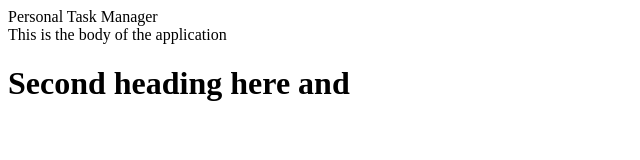
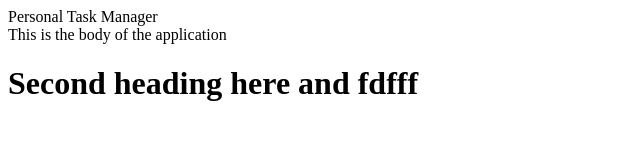
Before and after one commit to vy3191/personal_task_manager, a React app: page / in a window 1280 px wide. Shown: the top 160 px of the page, without its empty margins (0-640 px from the left). Built offline with nearby package versions, Linux system fonts and the light colour scheme.

Commit message:
Implemented hot-reloading functionality

```diff
--- a/src/pages/Base/App.js
+++ b/src/pages/Base/App.js
@@ -1,5 +1,6 @@
 import React from 'react';
 import { Header } from 'components';
+import { hot as horReloader } from 'react-hot-loader/root';
 import './_App';
 // import Header from '../../components/Header/Header';
 // import Footer from '../../components/Footer/Footer';
@@ -11,10 +12,10 @@ class App extends React.Component {
       <div>
         <Header />
         <div>This is the body of the application</div>
-        <h1>Second heading here and</h1>
+        <h1>Second heading here and fdfff</h1>
       </div>
     )
   }
 }
 
-export default App;
+export default horReloader(App);
--- a/src/pages/Base/_App.scss
+++ b/src/pages/Base/_App.scss
@@ -1,3 +1,3 @@
-       3339411222222888888899999999+* {
+      * {
   font-family: 'Roboto-Regular', Arial, Helvetica, sans-serif;
 }
--- a/webpack.config.js
+++ b/webpack.config.js
@@ -4,8 +4,14 @@ const path = require('path');
 //  Why webpack dev server is required for development even webpack does watch and dev build?
 //   1. It will create the actual output file in output folder and it is a costlier process when application grows larger.
 //   2. It will not support Hot reloading in browser.
+
 //  What is hot reloading?
-//   In simple, don't reload the full page after the source file changes, just reload only the part of code which is changed.
+//   In simple, don't reload the full page after the source file changes, just reload only the part of code which is changed. When we update the component local state will be preserved.
+
+// How hot reloading is working?
+// Hot reloading is nothing but Injecting the new version of source files during the runtime
+// whenever we update the Component, the will be preserved and wont reset
+
 
 //  3.Is it possible to run application using webpack?
 //    Yes, it is possible to develop application only for small apps and it will utilize more system
@@ -63,7 +69,8 @@ module.exports = (env) => {
       mode: isProd && 'production' || 'development',
       devServer: {
         contentBase: path.join(__dirname, 'public'),
-        port: 3000
+        port: 3000,
+        hot:true
       }
 
     };
```
